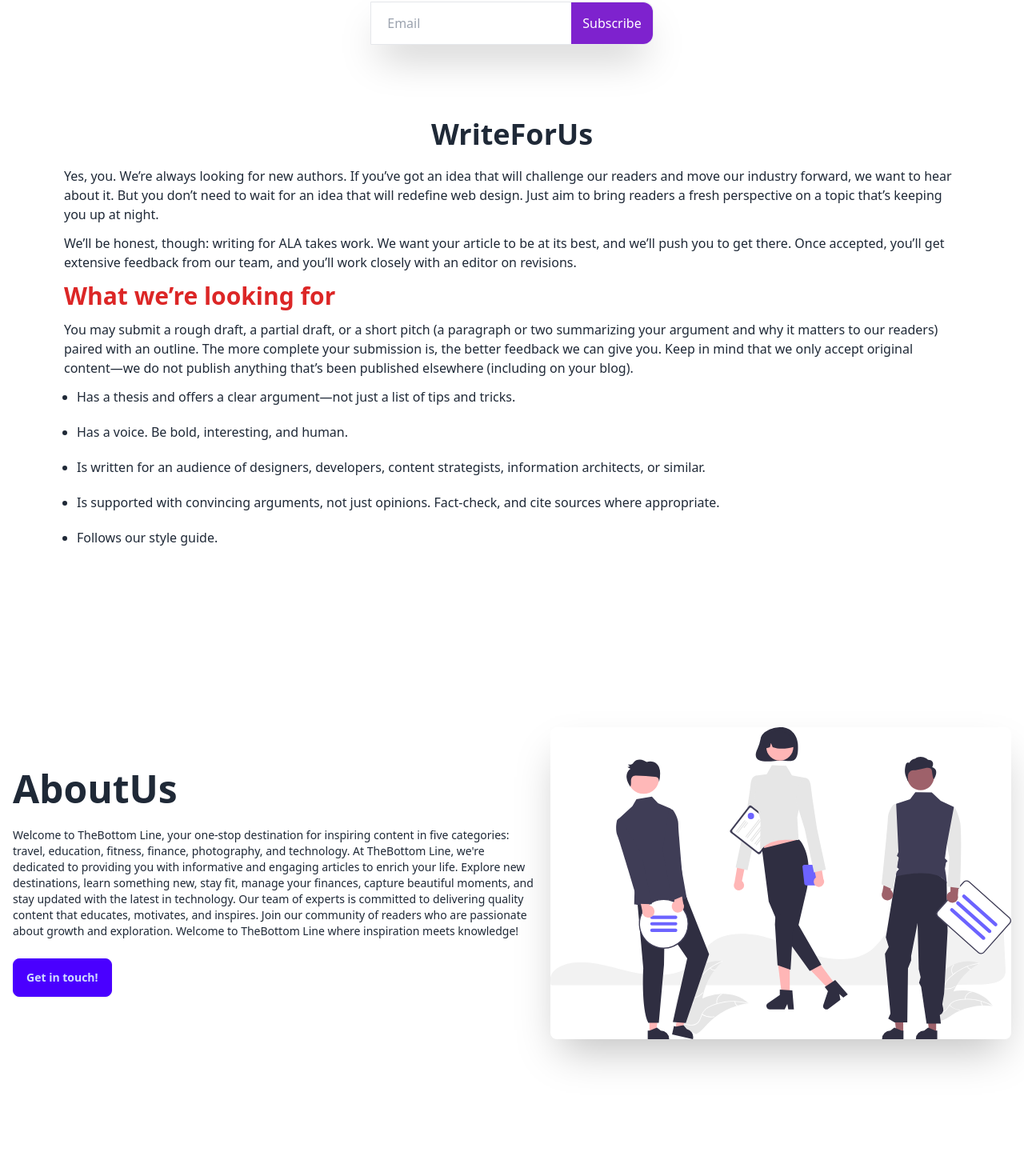
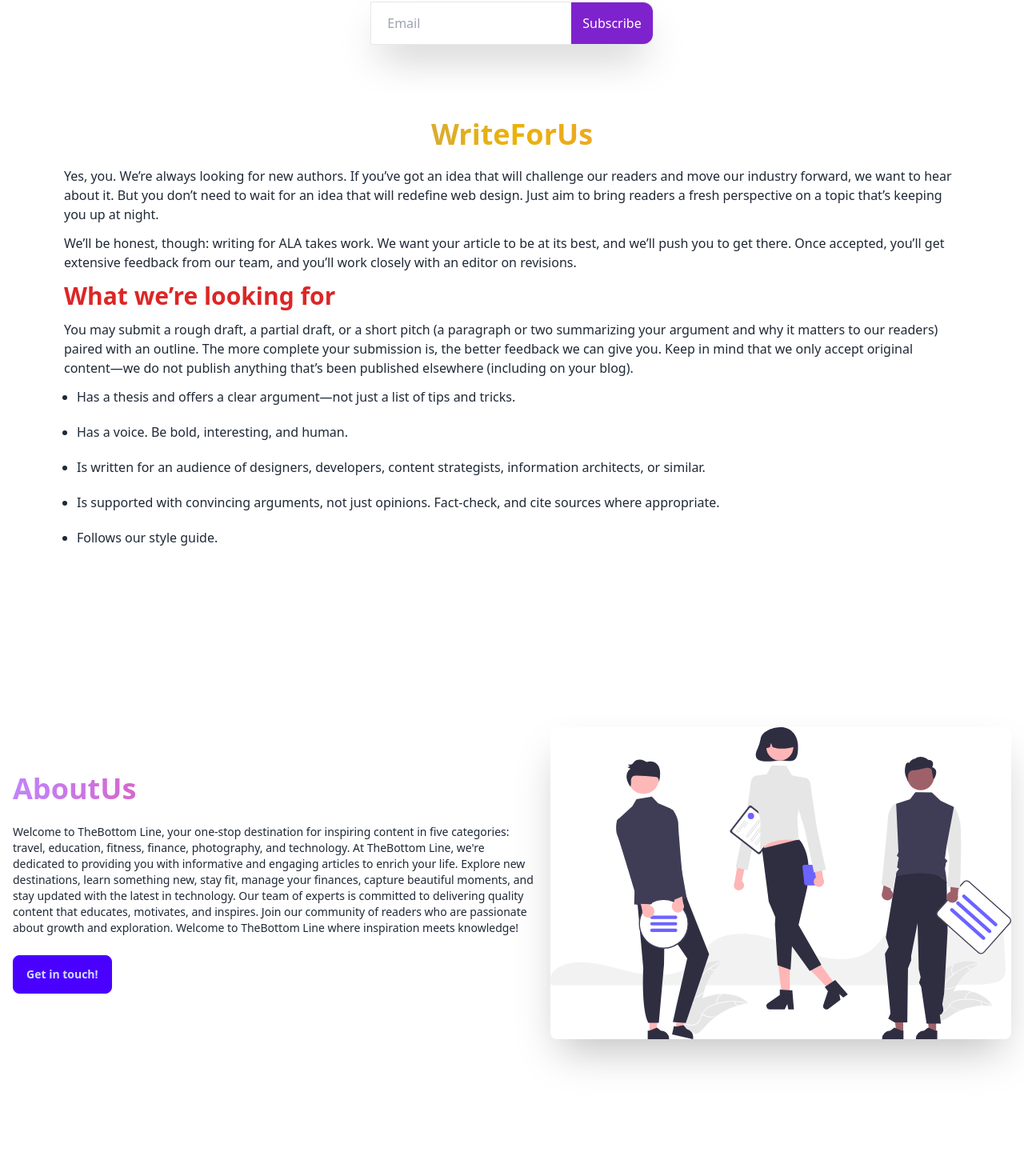
Before and after one commit to rijviislam/the-bottom-line, a React (Vite) app: page / in a window 1280 px wide. Shown: the part 987-2457 px from the top of the page at 80% size. Built offline with nearby package versions, Linux system fonts and the light colour scheme; no server answers.

Commit message:
feat: added farmer motion animation on hero section

```diff
--- a/package.json
+++ b/package.json
@@ -22,7 +22,7 @@
     "axios": "^1.6.8",
     "firebase": "^10.11.1",
     "flowbite-react": "^0.9.0",
-    "framer-motion": "^11.1.9",
+    "framer-motion": "^11.2.0",
     "localforage": "^1.10.0",
     "match-sorter": "^6.3.4",
     "react": "^18.2.0",
--- a/src/Components/AboutUs.jsx
+++ b/src/Components/AboutUs.jsx
@@ -1,11 +1,30 @@
+import { motion } from "framer-motion";
 import About from "../assets/about.svg";
 export default function AboutUs() {
   return (
     <div className="hero min-h-screen">
       <div className="hero-content flex-col lg:flex-row-reverse">
-        <img src={About} className="lg:max-w-xl rounded-lg shadow-2xl" />
-        <div>
-          <h1 className="text-5xl font-bold">AboutUs</h1>
+        <motion.img
+          initial={{ x: 1000 }}
+          animate={{ x: 0 }}
+          transition={{
+            duration: "2",
+            delay: "1",
+          }}
+          src={About}
+          className="lg:max-w-xl rounded-lg shadow-2xl"
+        />
+        <motion.div
+          initial={{ x: -1000 }}
+          animate={{ x: 0 }}
+          transition={{
+            duration: "2",
+            delay: "1",
+          }}
+        >
+          <h1 className="text-transparent bg-gradient-to-r from-purple-400 via-pink-500 to-red-400 via-green-500 to-teal-400 bg-clip-text font-bold lg:text-4xl md:text-2xl text-xl">
+            AboutUs
+          </h1>
           <p className="py-6 text-sm font-medium">
             {" "}
             Welcome to TheBottom Line, your one-stop destination for inspiring
@@ -21,7 +40,7 @@
             knowledge!
           </p>
           <button className="btn btn-primary">Get in touch!</button>
-        </div>
+        </motion.div>
       </div>
     </div>
   );
--- a/src/Components/Comment.jsx
+++ b/src/Components/Comment.jsx
@@ -4,8 +4,8 @@
   }
   const { comment: cmnt, commenterName, commenterPhoto } = comment;
   return (
-    <div>
-      <div className="flex gap-2">
+    <div className="mb-5">
+      <div className="flex gap-2 ">
         <img
           src={commenterPhoto}
           className="w-[50px] h-[50px] rounded-full"
@@ -13,7 +13,7 @@
         />
         <p className="font-medium">{commenterName}</p>
       </div>
-      <h2 className="text-sm">{cmnt}</h2>
+      <h2 className="text-sm ml-10 mt-3">{cmnt}</h2>
     </div>
   );
 }
--- a/src/Components/Hero.jsx
+++ b/src/Components/Hero.jsx
@@ -1,12 +1,29 @@
+import { motion } from "framer-motion";
 export default function Hero() {
   return (
-    <div className="flex flex-col w-full items-center  bg-sky-50 lg:py-20 border-b border-gray-400 py-5">
-      <h2 className="text-transparent bg-gradient-to-r from-teal-400 via-indigo-500 to-pink-400 via-red-500 to-orange-400 bg-clip-text font-bold lg:text-7xl md:text-5xl text-3xl">
+    <div className="flex flex-col w-full items-center lg:py-20 border-b border-gray-400 py-5">
+      <motion.h2
+        initial={{ x: -1000 }}
+        animate={{ x: 0 }}
+        transition={{
+          duration: "2",
+          delay: "1",
+        }}
+        className="text-transparent bg-gradient-to-r from-teal-400 via-indigo-500 to-pink-400 via-red-500 to-orange-400 bg-clip-text font-bold lg:text-7xl md:text-5xl text-3xl"
+      >
         TheBottom Line
-      </h2>
-      <p className="lg:text-xl text-xs my-10">
+      </motion.h2>
+      <motion.p
+        initial={{ x: 1000 }}
+        animate={{ x: 0 }}
+        transition={{
+          duration: "2",
+          delay: "1",
+        }}
+        className="lg:text-xl text-xs my-10"
+      >
         Story form the community powering the internet's visuals.
-      </p>
+      </motion.p>
     </div>
   );
 }
--- a/src/Components/RecentBlogs.jsx
+++ b/src/Components/RecentBlogs.jsx
@@ -104,7 +104,7 @@
   }
   return (
     <div className="px-10 bg-sky-50">
-      <div className="text-center text-transparent bg-gradient-to-r from-yellow-400 via-pink-500 to-purple-600 via-blue-500 to-green-400 bg-clip-text font-extrabold text-3xl -500 py-6">
+      <div className="text-center text-transparent bg-gradient-to-r from-yellow-400 via-pink-500 to-purple-600 via-blue-500 to-green-400 bg-clip-text font-bold text-3xl  py-6">
         Our Recent Blogs
       </div>
       <div
--- a/src/Components/WriteForUs.jsx
+++ b/src/Components/WriteForUs.jsx
@@ -1,7 +1,9 @@
 export default function WriteForUs() {
   return (
     <div className=" text-center py-5 px-10 lg:w-full md:w-full w-[360px]">
-      <h2 className="text-4xl font-bold">WriteForUs</h2>
+      <h2 className="text-transparent bg-gradient-to-r from-indigo-400 via-purple-500 to-pink-400 via-yellow-500 to-green-400 bg-clip-text font-bold lg:text-4xl md:text-2xl text-xl">
+        WriteForUs
+      </h2>
       <p className="text-start font-medium lg:px-10 lg:mt-5">
         Yes, you. We’re always looking for new authors. If you’ve got an idea
         that will challenge our readers and move our industry forward, we want
--- a/src/Pages/AddBlog/AddBlog.jsx
+++ b/src/Pages/AddBlog/AddBlog.jsx
@@ -79,7 +79,7 @@
     <div className="flex bg-base-100 items-center justify-center lg:w-full">
       <div className="flex flex-col items-center lg:w-10/12  p-6 rounded-md sm:p-10  text-gray-100 dark:text-gray-800 w-[360px]">
         <div className="mb-8 text-center w-full">
-          <h1 className="my-3 text-3xl font-bold dark:text-violet-600">
+          <h1 className="my-3 text-transparent bg-gradient-to-r from-yellow-400 via-orange-500 to-red-400 bg-clip-text font-bold lg:text-4xl md:text-2xl  text-3xl">
             Add your Blog
           </h1>
         </div>
--- a/src/Pages/AllBlogs/AllBlogs.jsx
+++ b/src/Pages/AllBlogs/AllBlogs.jsx
@@ -71,6 +71,7 @@
       .then((res) => res.json())
       .then((data) => {
         if (data.insertedId) {
+          console.log(data);
           Swal.fire({
             title: "Added on your Wishlist!",
             showClass: {
@@ -208,7 +209,9 @@
                   >
                     Details
                   </Link>
+
                   <Button
+                    disabled={!user}
                     onClick={() => handleWishlist(blog._id)}
                     variant="ghost"
                     className="text-black bg-cyan-500"
--- a/src/Pages/Wishlist/Wishlist.jsx
+++ b/src/Pages/Wishlist/Wishlist.jsx
@@ -3,7 +3,7 @@
 import React, { useEffect, useState } from "react";
 import Skeleton from "react-loading-skeleton";
 import "react-loading-skeleton/dist/skeleton.css";
-import { Link, useParams } from "react-router-dom";
+import { Link } from "react-router-dom";
 import { Panel } from "rsuite";
 import Swal from "sweetalert2";
 import useAuth from "../../Hooks/useAuth";
@@ -11,8 +11,8 @@
   const { user, loader } = useAuth();
   const [myWishlistBlogs, setMyWishlistBlogs] = useState([]);
   // const [detailsWishlist, setDetailsWishlist] = useState([]);
-  const { id } = useParams();
-  console.log(id);
+  // const { id } = useParams();
+  // console.log(id);
 
   useEffect(() => {
     const getData = async () => {
```
Also changed, not shown: 1 other file (tests, documents, lock files or other folders).
